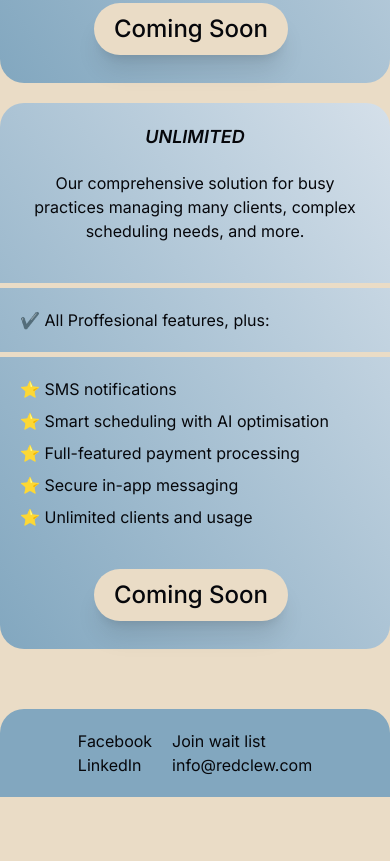
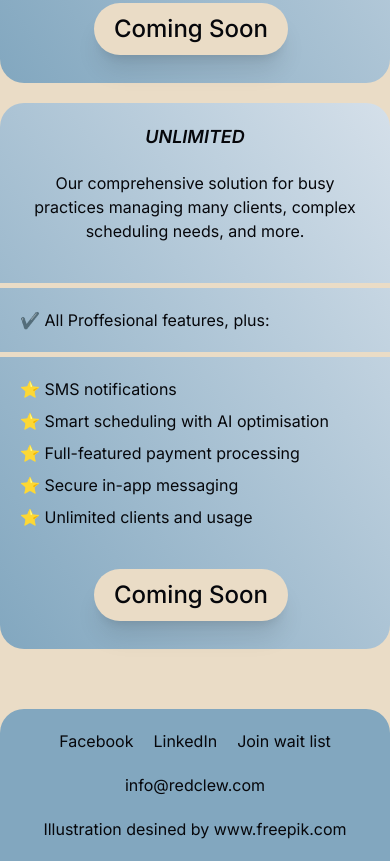
Before and after one commit to JakubStiburek/redclew-landing-page, a website built with Vite: page index.html in a window 390 px wide. Shown: the part 4082-4943 px from the top of the page. Before the commit the page ends 4879 px from the top, so only its background shows below. Built offline with nearby package versions, Linux system fonts and the light colour scheme.

Commit message:
freepik attribution

```diff
--- a/index.html
+++ b/index.html
@@ -251,24 +251,21 @@
       </div>
     </main>
     <footer
-      class="w-full sm:w-sm md:w-md lg:w-lg xl:w-xl 2xl:w-2xl h-max m-auto bg-rc-grey rounded-t-3xl flex justify-center items-center gap-5 p-5"
+      class="w-full sm:w-sm md:w-md lg:w-lg xl:w-xl 2xl:w-2xl h-max m-auto bg-rc-grey rounded-t-3xl flex flex-wrap justify-center items-center gap-5 p-5"
     >
-      <div class="flex flex-col justify-start items-start xl:flex-row xl:gap-5">
       <a href="https://www.facebook.com/profile.php?id=61574824171683"
         >Facebook</a
       >
       <a href="https://www.linkedin.com/company/106447870/admin/dashboard/"
         >LinkedIn</a
       >
-      </div>
-      <div class="flex flex-col justify-start items-start xl:flex-row xl:gap-5">
       <a
         href="https://docs.google.com/forms/d/e/1FAIpQLSfXUJ0WRckSI4UbDCDrycYRoCMgbNR1eKGIFuzjAOISJ6OPNw/viewform?usp=header"
       >
         Join wait list</a
       >
       <a href="mailto:info@redclew.com">info@redclew.com</a>
-      </div>
+      <a href="www.freepik.com">Illustration desined by www.freepik.com</a>
     </footer>
   </body>
 </html>
```
Lines whose indentation alone changed are shown as unchanged.
